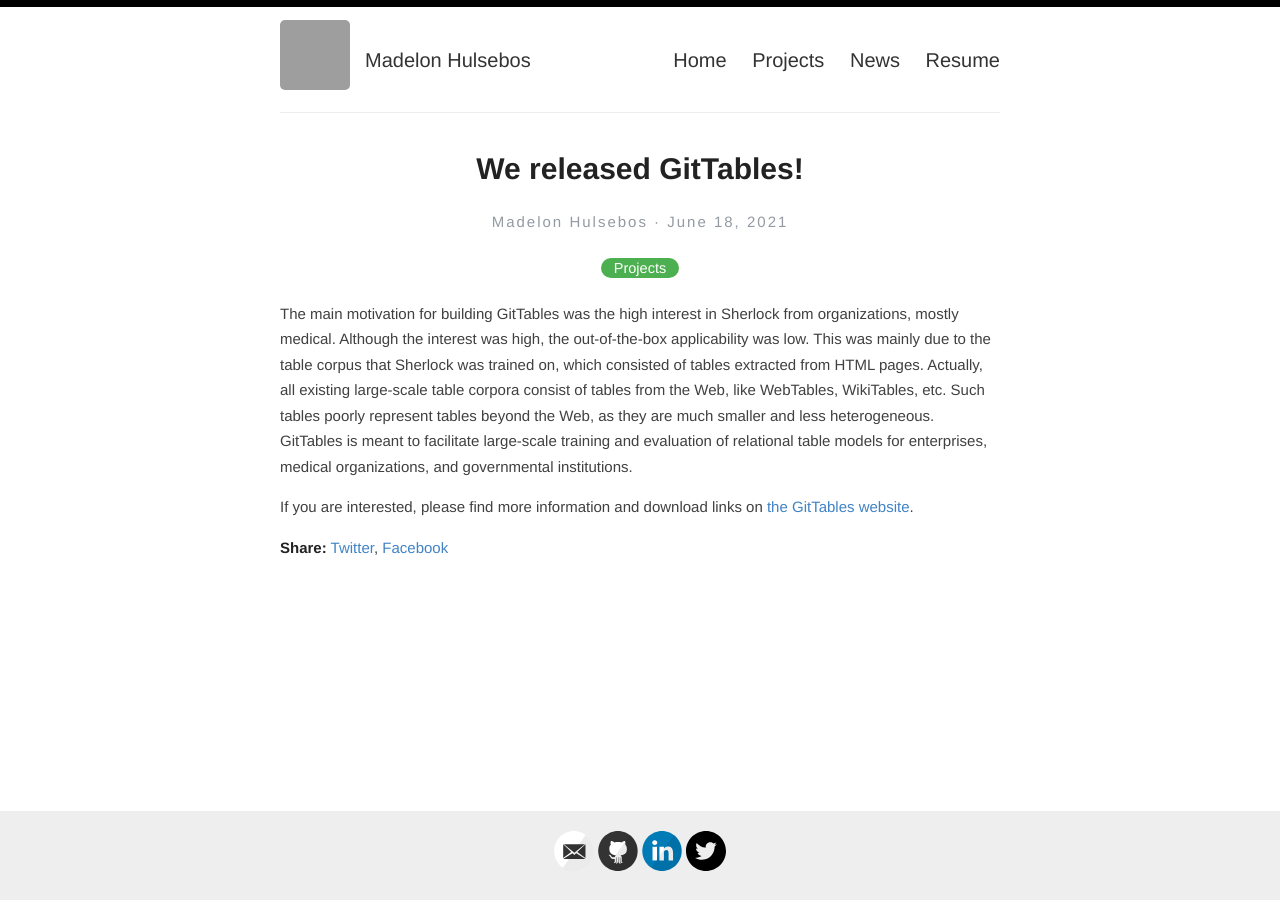
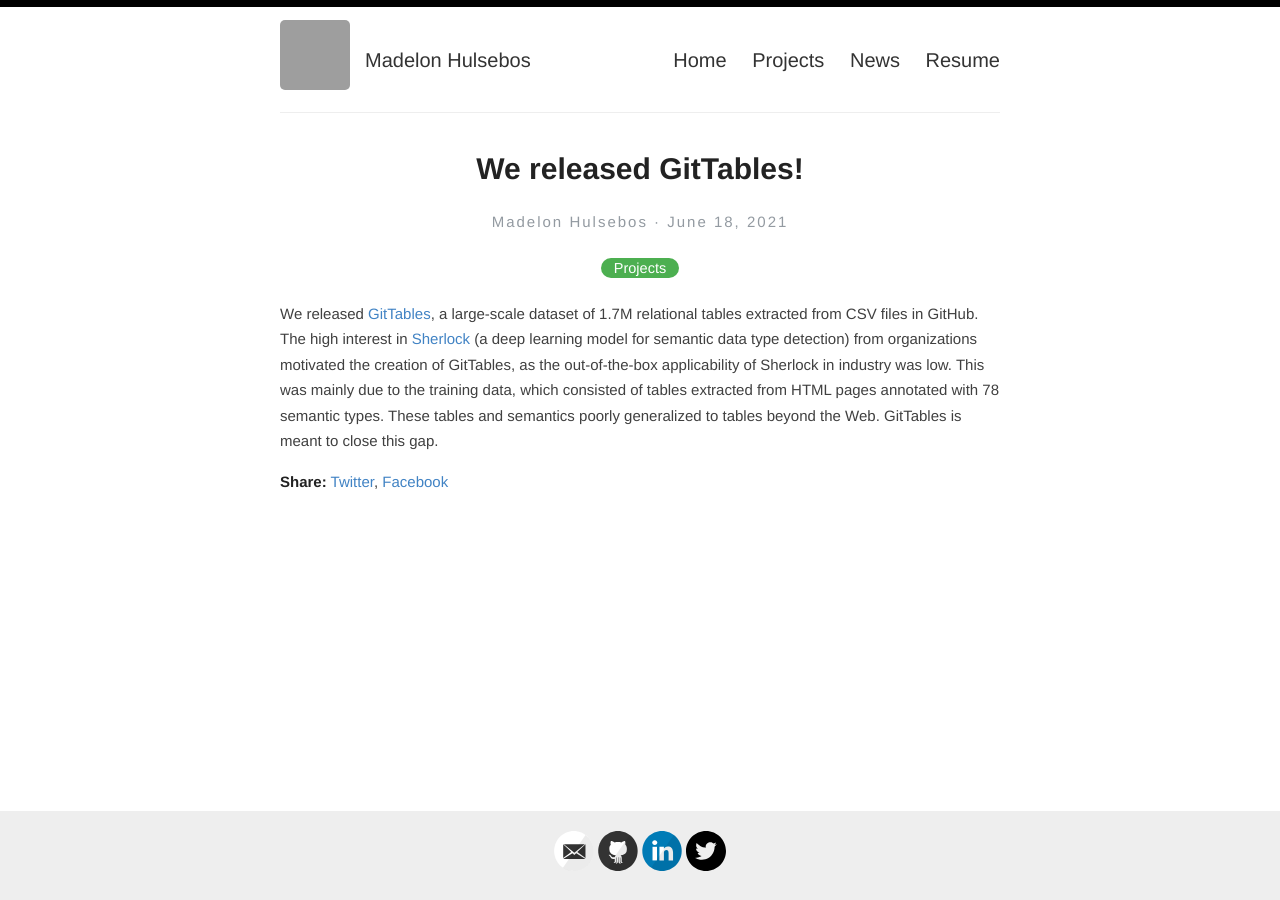
Before and after one commit to madelonhulsebos/madelonhulsebos.github.io, a Jekyll site: the page built from _posts/2021-06-18-gittables-release.md, in a window 1280 px wide. Built offline with Jekyll 4.4.1, drawn with Linux system fonts in a browser that asks for light colours; grey boxes are pictures that could not be loaded.

Commit message:
Add slides and links. todo: pagination

```diff
--- a/_config.yml
+++ b/_config.yml
@@ -53,7 +53,7 @@
 include: ['_pages']
 
 paginate: 3
-paginate_path: /page:num/
+paginate_path: /news/page:num/
 
 # Google Analytics
 google_analytics: G-3JGXB637F3
--- a/_pages/posts.html
+++ b/_pages/posts.html
@@ -9,6 +9,7 @@
     <li>
       <div>
         <a href="{{ post.url }}">{{ post.title }}</a> <p  style="display:inline"> {{ post.date | date: "%b %d, %Y"}} </p>
+        {{ post.excerpt }}
       </div>
     </li>
   {% endfor %}
--- a/_posts/2021-06-18-gittables-release.md
+++ b/_posts/2021-06-18-gittables-release.md
@@ -4,6 +4,4 @@
 categories: Projects
 ---
 
-The main motivation for building GitTables was the high interest in Sherlock from organizations, mostly medical. Although the interest was high, the out-of-the-box applicability was low. This was mainly due to the table corpus that Sherlock was trained on, which consisted of tables extracted from HTML pages. Actually, all existing large-scale table corpora consist of tables from the Web, like WebTables, WikiTables, etc. Such tables poorly represent tables beyond the Web, as they are much smaller and less heterogeneous. GitTables is meant to facilitate large-scale training and evaluation of relational table models for enterprises, medical organizations, and governmental institutions.
-
-If you are interested, please find more information and download links on <a href="https://gittables.github.io" target="_blank">the GitTables website</a>.
+We released <a href="https://gittables.github.io" target="_blank">GitTables</a>, a large-scale dataset of 1.7M relational tables extracted from CSV files in GitHub. The high interest in <a href="https://sherlock.media.mit.edu" target="_blank">Sherlock</a> (a deep learning model for semantic data type detection) from organizations motivated the creation of GitTables, as the out-of-the-box applicability of Sherlock in industry was low. This was mainly due to the training data, which consisted of tables extracted from HTML pages annotated with 78 semantic types. These tables and semantics poorly generalized to tables beyond the Web. GitTables is meant to close this gap.
--- a/_projects/datasets.html
+++ b/_projects/datasets.html
@@ -1,6 +1,6 @@
 ---
 layout: page
-title: "Datasets"
+title: "Datasets for data management"
 ---
 
 <div>
```
Also changed, not shown: other parts of _projects/datasets.html (+1 -1 lines), _posts/2022-02-10-gittables-talk-cwi.md (+1 -1 lines), 1 other file.
